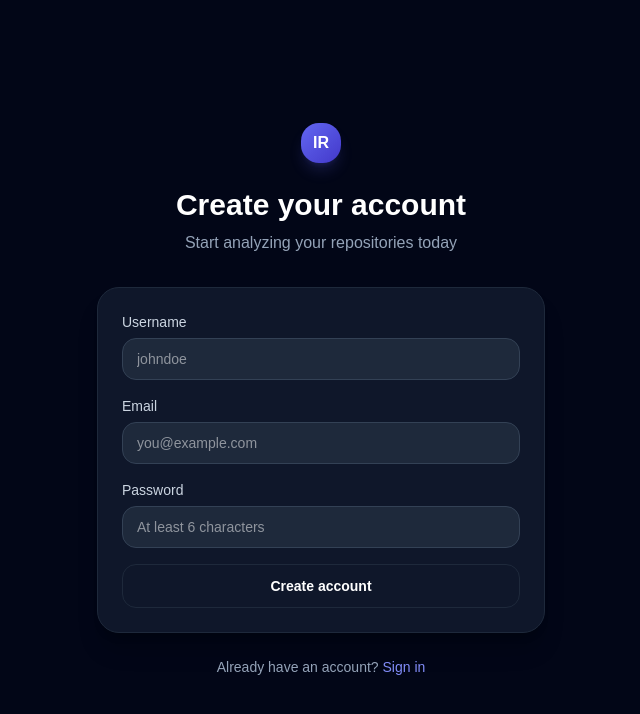
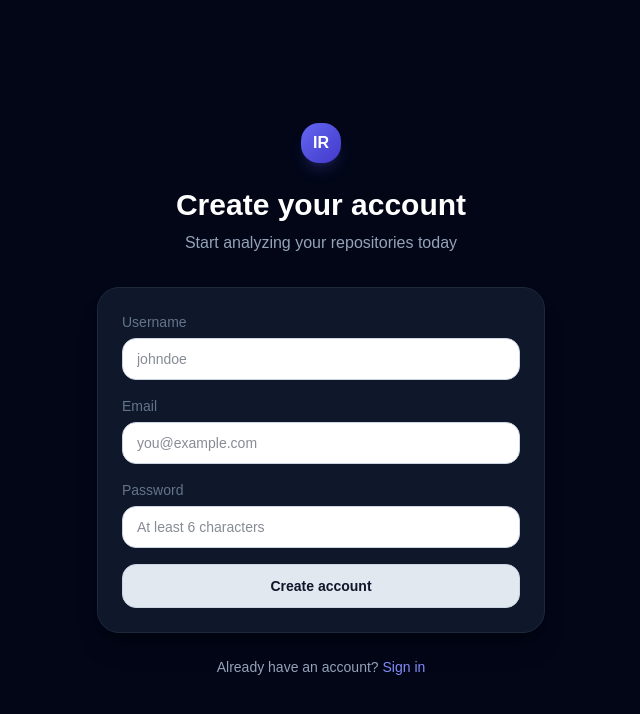
Before and after one commit to JAY4IGNITE/IntelliRepo, a React (Vite) app in the folder frontend/: page /register in a window 1280 px wide. Shown: the top 714 px of the page, without its empty margins (319-959 px from the left). Built offline with nearby package versions, Linux system fonts and the light colour scheme; no server answers.

Commit message:
feat: update styles and theming for DashboardLayout, Button, and Input components; enhance global CSS variables for improved design consistency

```diff
--- a/frontend/src/components/DashboardLayout.tsx
+++ b/frontend/src/components/DashboardLayout.tsx
@@ -21,7 +21,7 @@ export function DashboardLayout() {
   }
 
   return (
-    <div className="min-h-screen flex bg-surface-950">
+    <div className="min-h-screen flex bg-background text-foreground">
       {sidebarOpen && (
         <div
           className="fixed inset-0 bg-black/50 z-40 lg:hidden"
@@ -30,8 +30,8 @@ export function DashboardLayout() {
       )}
 
       <aside
-        className={`fixed lg:static inset-y-0 left-0 z-50 w-64 bg-surface-900 border-r border-surface-800 flex flex-col transform transition-transform duration-200 ${sidebarOpen ? 'translate-x-0' : '-translate-x-full lg:translate-x-0'
-          }`}
+        className={`fixed lg:static inset-y-0 left-0 z-50 w-64 bg-card/95 border-r border-surface-200/70 flex flex-col transform transition-transform duration-200 ${sidebarOpen ? 'translate-x-0' : '-translate-x-full lg:translate-x-0'
+          } dark:bg-surface-900 dark:border-surface-800`}
       >
         <div className="p-6 border-b border-surface-800">
           <div className="flex items-center gap-3">
@@ -54,7 +54,7 @@ export function DashboardLayout() {
               className={({ isActive }) =>
                 `flex items-center gap-3 px-3 py-2.5 rounded-lg text-sm font-medium transition-colors ${isActive
                   ? 'bg-primary-600/20 text-primary-400 border border-primary-600/30'
-                  : 'text-surface-400 hover:text-surface-100 hover:bg-surface-800'
+                  : 'text-foreground/70 hover:text-foreground hover:bg-surface-200 dark:hover:bg-surface-800'
                 }`
               }
             >
@@ -89,7 +89,7 @@ export function DashboardLayout() {
       </aside>
 
       <div className="flex-1 flex flex-col min-w-0">
-        <header className="lg:hidden flex items-center justify-between p-4 border-b border-surface-800 bg-surface-900">
+        <header className="lg:hidden flex items-center justify-between p-4 border-b border-surface-200/70 bg-card/95 dark:border-surface-800 dark:bg-surface-900">
           <div className="flex items-center gap-2">
             <div className="w-7 h-7 rounded-md bg-gradient-to-br from-primary-500 to-primary-700 flex items-center justify-center">
               <span className="text-white font-bold text-xs">IR</span>
@@ -103,7 +103,7 @@ export function DashboardLayout() {
             {sidebarOpen ? <FiX className="w-5 h-5" /> : <FiMenu className="w-5 h-5" />}
           </button>
         </header>
-        <div className="flex items-center justify-between gap-4 p-4 border-b border-surface-800 bg-surface-900 lg:hidden">
+        <div className="flex items-center justify-between gap-4 p-4 border-b border-surface-200/70 bg-card/95 dark:border-surface-800 dark:bg-surface-900 lg:hidden">
           <div className="flex items-center gap-2">
             <div className="w-7 h-7 rounded-md bg-gradient-to-br from-primary-500 to-primary-700 flex items-center justify-center">
               <span className="text-white font-bold text-xs">IR</span>
--- a/frontend/src/components/ui/button.tsx
+++ b/frontend/src/components/ui/button.tsx
@@ -8,13 +8,13 @@ const buttonVariants = cva(
   {
     variants: {
       variant: {
-        default: 'bg-surface-900 text-white border border-surface-800 hover:bg-surface-800',
+        default: 'bg-surface-200 text-foreground border border-surface-300 hover:bg-surface-300 dark:bg-surface-800 dark:border-surface-700 dark:hover:bg-surface-700',
         primary: 'bg-primary-600 text-white hover:bg-primary-500',
-        secondary: 'bg-surface-800 text-surface-100 border border-surface-700 hover:bg-surface-700',
+        secondary: 'bg-surface-200 text-foreground border border-surface-300 hover:bg-surface-300 dark:bg-surface-800 dark:text-foreground dark:border-surface-700 dark:hover:bg-surface-700',
         destructive: 'bg-red-600 text-white hover:bg-red-500',
-        outline: 'border border-surface-700 text-white bg-transparent hover:bg-surface-900',
-        ghost: 'text-surface-300 hover:text-white hover:bg-surface-900/40',
-        link: 'text-primary-400 hover:text-primary-300 bg-transparent underline-offset-4 hover:underline',
+        outline: 'border border-surface-300 text-foreground bg-transparent hover:bg-surface-100 dark:border-surface-700 dark:hover:bg-surface-900',
+        ghost: 'text-foreground hover:text-white hover:bg-surface-900/40',
+        link: 'text-primary-600 hover:text-primary-500 bg-transparent underline-offset-4 hover:underline dark:text-primary-300 dark:hover:text-primary-200',
       },
       size: {
         default: 'h-11 px-5',
--- a/frontend/src/components/ui/input.tsx
+++ b/frontend/src/components/ui/input.tsx
@@ -10,12 +10,12 @@ export const UiInput = forwardRef<HTMLInputElement, Props>(
   ({ label, error, className, ...props }, ref) => {
     return (
       <div className="space-y-1.5">
-        {label && <label className="block text-sm font-medium text-surface-300">{label}</label>}
+        {label && <label className="block text-sm font-medium text-muted-foreground">{label}</label>}
         <input
           ref={ref}
           className={cn(
-            'w-full rounded-xl border bg-surface-800 px-3.5 py-2.5 text-sm text-white transition focus:outline-none focus:ring-2 focus:ring-primary-500/50',
-            error ? 'border-red-500/60 focus:border-red-500/80' : 'border-surface-700 focus:border-primary-500',
+            'w-full rounded-xl border bg-card text-foreground px-3.5 py-2.5 text-sm transition focus:outline-none focus:ring-2 focus:ring-primary-500/50 dark:bg-surface-900 dark:border-surface-700',
+            error ? 'border-red-500/60 focus:border-red-500/80' : 'border-surface-300 focus:border-primary-500 dark:border-surface-700',
             className,
           )}
           {...props}
--- a/frontend/src/index.css
+++ b/frontend/src/index.css
@@ -28,10 +28,6 @@
   --color-surface-800: #1e293b;
   --color-surface-900: #0f172a;
   --color-surface-950: #020617;
-}
-
-body {
-  @apply bg-surface-950 text-surface-100 antialiased;
 }
 
 ::-webkit-scrollbar {
@@ -95,38 +91,96 @@ body {
 }
 
 :root {
-  --background: oklch(1 0 0);
-  --foreground: oklch(0.145 0 0);
-  --card: oklch(1 0 0);
-  --card-foreground: oklch(0.145 0 0);
-  --popover: oklch(1 0 0);
-  --popover-foreground: oklch(0.145 0 0);
-  --primary: oklch(0.205 0 0);
-  --primary-foreground: oklch(0.985 0 0);
-  --secondary: oklch(0.97 0 0);
-  --secondary-foreground: oklch(0.205 0 0);
-  --muted: oklch(0.97 0 0);
-  --muted-foreground: oklch(0.556 0 0);
-  --accent: oklch(0.97 0 0);
-  --accent-foreground: oklch(0.205 0 0);
-  --destructive: oklch(0.577 0.245 27.325);
-  --border: oklch(0.922 0 0);
-  --input: oklch(0.922 0 0);
-  --ring: oklch(0.708 0 0);
-  --chart-1: oklch(0.87 0 0);
-  --chart-2: oklch(0.556 0 0);
-  --chart-3: oklch(0.439 0 0);
-  --chart-4: oklch(0.371 0 0);
-  --chart-5: oklch(0.269 0 0);
+  --background: #f8fafc;
+  --foreground: #0f172a;
+  --card: #ffffff;
+  --card-foreground: #0f172a;
+  --popover: #ffffff;
+  --popover-foreground: #0f172a;
+  --primary: #4f46e5;
+  --primary-foreground: #ffffff;
+  --secondary: #e2e8f0;
+  --secondary-foreground: #0f172a;
+  --muted: #f1f5f9;
+  --muted-foreground: #64748b;
+  --accent: #22c55e;
+  --accent-foreground: #ffffff;
+  --destructive: #ef4444;
+  --border: #e2e8f0;
+  --input: #ffffff;
+  --ring: #c7d2fe;
+  --chart-1: #6366f1;
+  --chart-2: #4f46e5;
+  --chart-3: #a5b4fc;
+  --chart-4: #7c3aed;
+  --chart-5: #38bdf8;
   --radius: 0.625rem;
-  --sidebar: oklch(0.985 0 0);
-  --sidebar-foreground: oklch(0.145 0 0);
-  --sidebar-primary: oklch(0.205 0 0);
-  --sidebar-primary-foreground: oklch(0.985 0 0);
-  --sidebar-accent: oklch(0.97 0 0);
-  --sidebar-accent-foreground: oklch(0.205 0 0);
-  --sidebar-border: oklch(0.922 0 0);
-  --sidebar-ring: oklch(0.708 0 0);
+  --sidebar: #f8fafc;
+  --sidebar-foreground: #0f172a;
+  --sidebar-primary: #4f46e5;
+  --sidebar-primary-foreground: #ffffff;
+  --sidebar-accent: #c7d2fe;
+  --sidebar-accent-foreground: #0f172a;
+  --sidebar-border: #e2e8f0;
+  --sidebar-ring: #c7d2fe;
+
+  --color-surface-50: #f8fafc;
+  --color-surface-100: #f1f5f9;
+  --color-surface-200: #e2e8f0;
+  --color-surface-300: #cbd5e1;
+  --color-surface-400: #94a3b8;
+  --color-surface-500: #64748b;
+  --color-surface-600: #475569;
+  --color-surface-700: #334155;
+  --color-surface-800: #1e293b;
+  --color-surface-900: #0f172a;
+  --color-surface-950: #020617;
+}
+
+.dark {
+  --background: #020617;
+  --foreground: #f8fafc;
+  --card: #0f172a;
+  --card-foreground: #f8fafc;
+  --popover: #0f172a;
+  --popover-foreground: #f8fafc;
+  --primary: #818cf8;
+  --primary-foreground: #0f172a;
+  --secondary: #334155;
+  --secondary-foreground: #f8fafc;
+  --muted: #0f172a;
+  --muted-foreground: #94a3b8;
+  --accent: #38bdf8;
+  --accent-foreground: #0f172a;
+  --destructive: #f87171;
+  --border: #334155;
+  --input: #111827;
+  --ring: #6366f1;
+  --chart-1: #818cf8;
+  --chart-2: #a5b4fc;
+  --chart-3: #c7d2fe;
+  --chart-4: #93c5fd;
+  --chart-5: #60a5fa;
+  --sidebar: #0f172a;
+  --sidebar-foreground: #f8fafc;
+  --sidebar-primary: #818cf8;
+  --sidebar-primary-foreground: #ffffff;
+  --sidebar-accent: #c7d2fe;
+  --sidebar-accent-foreground: #0f172a;
+  --sidebar-border: #334155;
+  --sidebar-ring: #818cf8;
+
+  --color-surface-50: #0f172a;
+  --color-surface-100: #111827;
+  --color-surface-200: #1e293b;
+  --color-surface-300: #273449;
+  --color-surface-400: #334155;
+  --color-surface-500: #475569;
+  --color-surface-600: #64748b;
+  --color-surface-700: #94a3b8;
+  --color-surface-800: #cbd5e1;
+  --color-surface-900: #e2e8f0;
+  --color-surface-950: #f8fafc;
 }
 
 .dark {
@@ -167,9 +221,11 @@ body {
   * {
     @apply border-border outline-ring/50;
   }
+
   body {
     @apply bg-background text-foreground;
   }
+
   html {
     @apply font-sans;
   }
--- a/frontend/tailwind.config.cjs
+++ b/frontend/tailwind.config.cjs
@@ -1,5 +1,6 @@
 /** @type {import('tailwindcss').Config} */
 module.exports = {
+    darkMode: ['class'],
     content: [
         './index.html',
         './src/**/*.{ts,tsx,js,jsx}',
```
